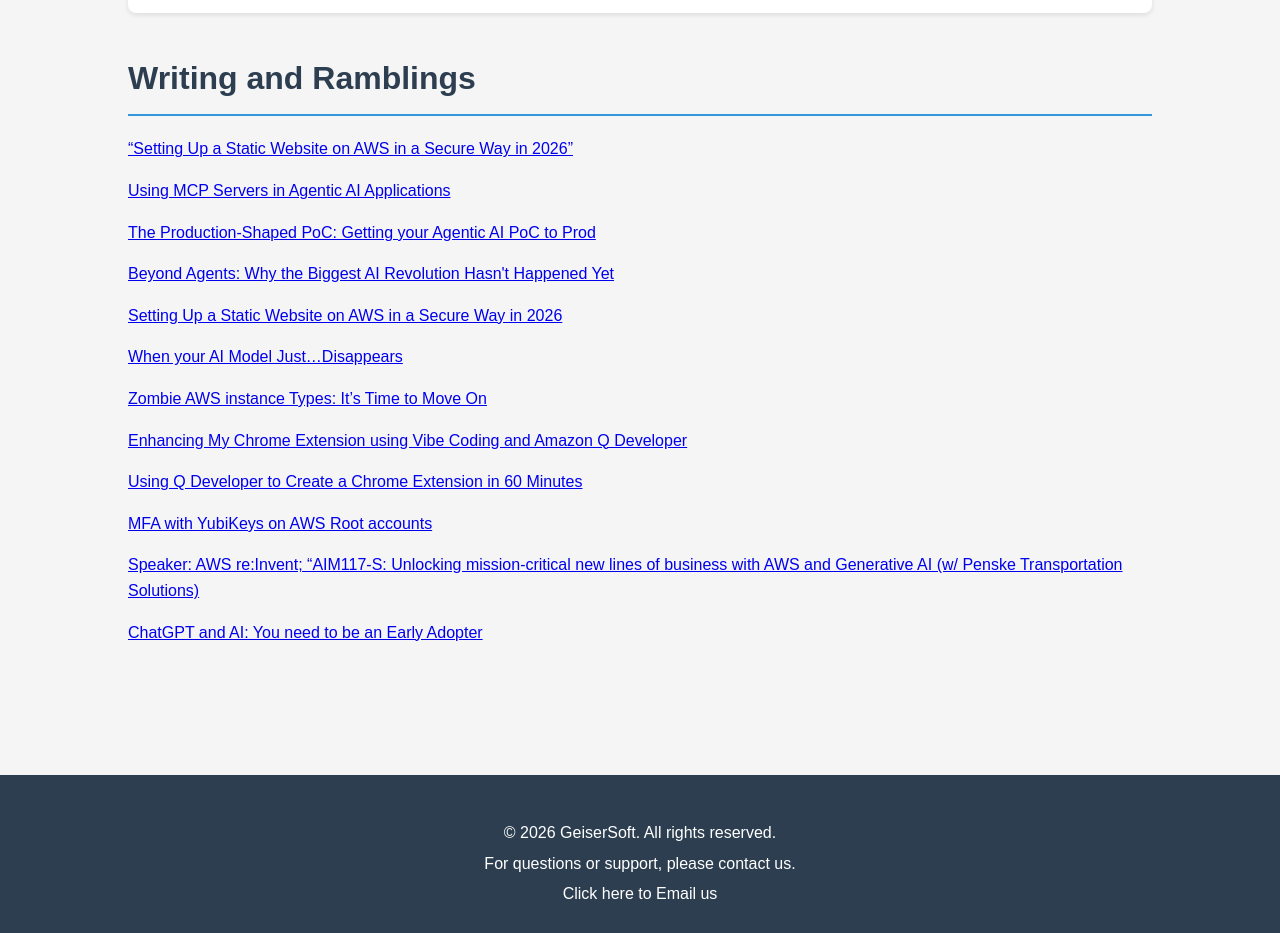
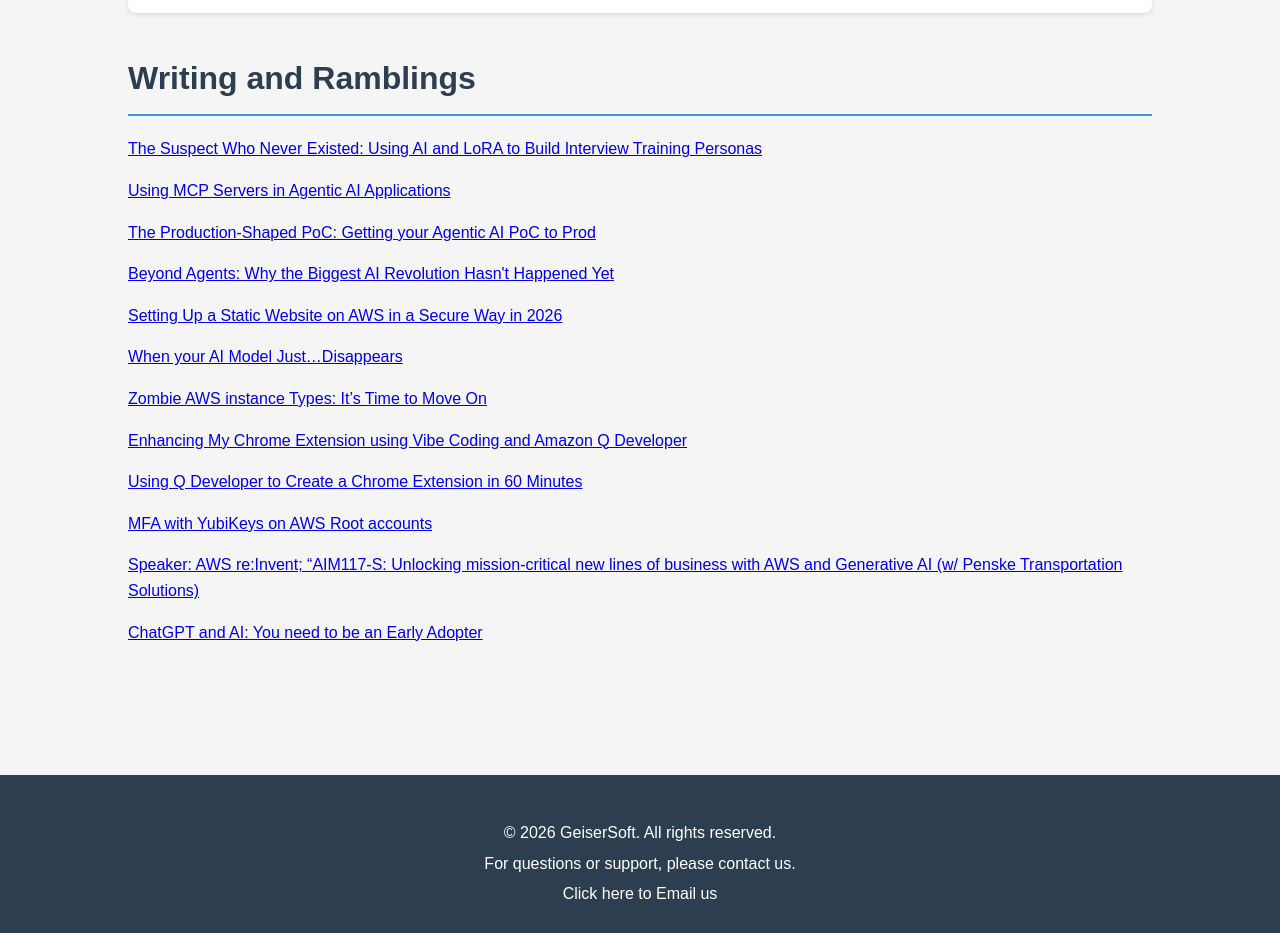
Before and after one commit to michaelgeiser/Geisersoft-com_repo, a plain HTML site: page index.html in a window 1280 px wide. Shown: the part 2340-3273 px from the top of the page. Drawn offline with Linux system fonts and the light colour scheme.

Commit message:
updated index.html

```diff
--- a/index.html
+++ b/index.html
@@ -102,7 +102,8 @@
 
             <section>
                 <h2>Writing and Ramblings</h2>
-                <p><a href="https://medium.com/@mgeiser_33377/setting-up-a-static-website-on-aws-in-a-secure-way-in-2026-5e91c175f000" target="_blank"> “Setting Up a Static Website on AWS in a Secure Way in 2026”</a></p>
+
+                <p><a href="https://medium.com/@mgeiser_33377/the-suspect-who-never-existed-using-lora-to-build-interview-training-personas-45a15a04b30d" target="_blank">The Suspect Who Never Existed: Using AI and LoRA to Build Interview Training Personas</a></p>
 
                 <p><a href="https://medium.com/@mgeiser_33377/what-mcp-servers-will-do-for-agentic-ai-applications-7eee2db56777" target="_blank">Using MCP Servers in Agentic AI Applications</a></p>
 
```
